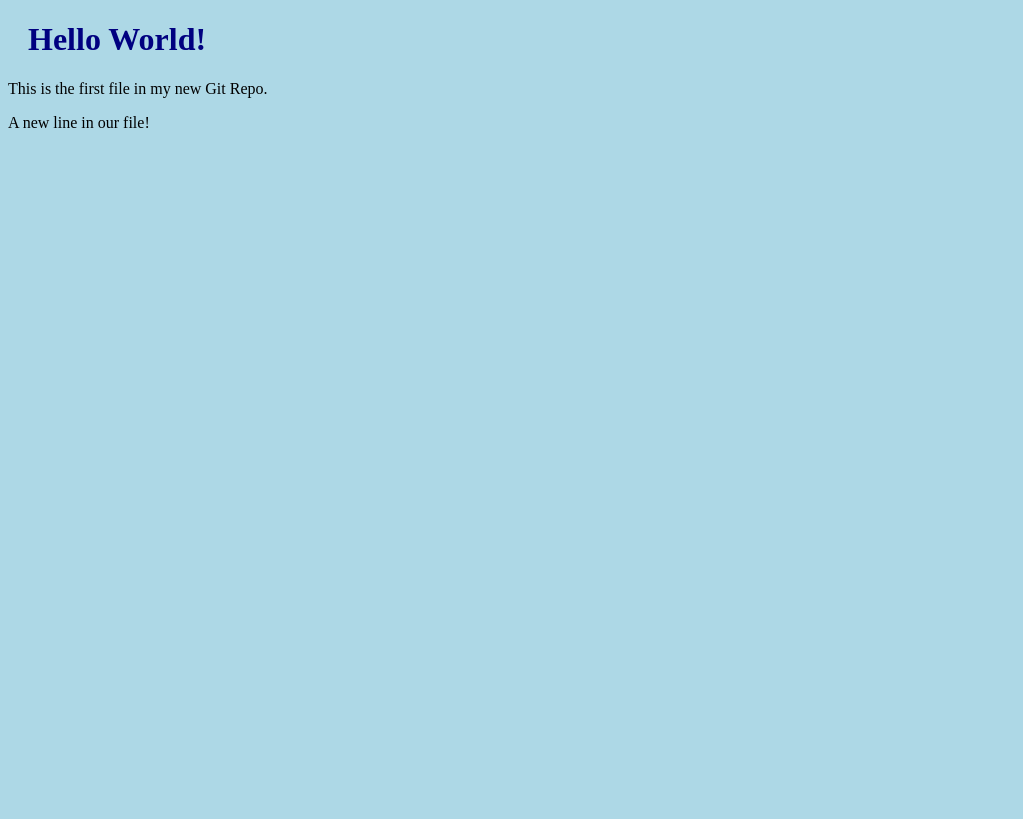
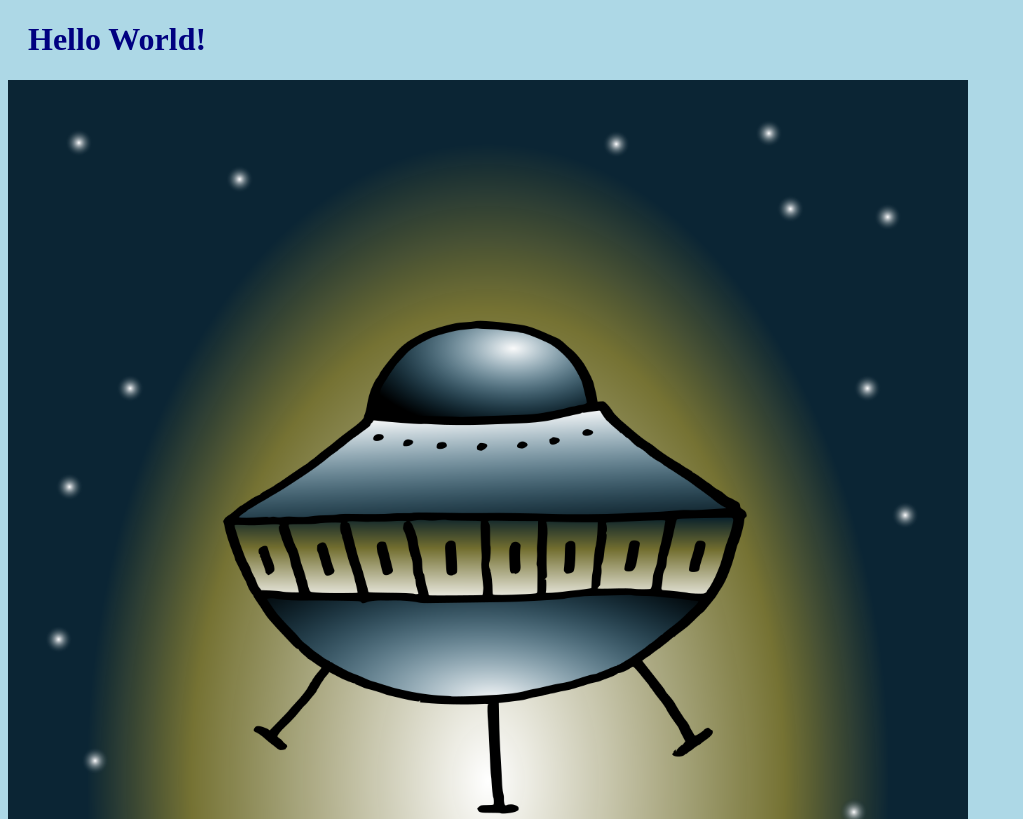
Before and after one commit to VitorianoFM/w3schools, a plain HTML site: page GIT/index.html in a window 1280 px wide. Shown: the top 819 px of the page, without its empty margins (0-1023 px from the left). Drawn offline with Linux system fonts and the light colour scheme.

Commit message:
Added image to Hello World

```diff
--- a/GIT/index.html
+++ b/GIT/index.html
@@ -8,6 +8,7 @@
 </head>
 <body>
     <h1>Hello World!</h1>
+    <div><img src="img_hello_world.png" alt="Hello World from Space" style="width: 100%; max-width: 960px;"></div>
     <p>This is the first file in my new Git Repo.</p>
     <p>A new line in our file!</p>
 </body>
```
Also changed, not shown: GIT/img_hello_world.png (added).
